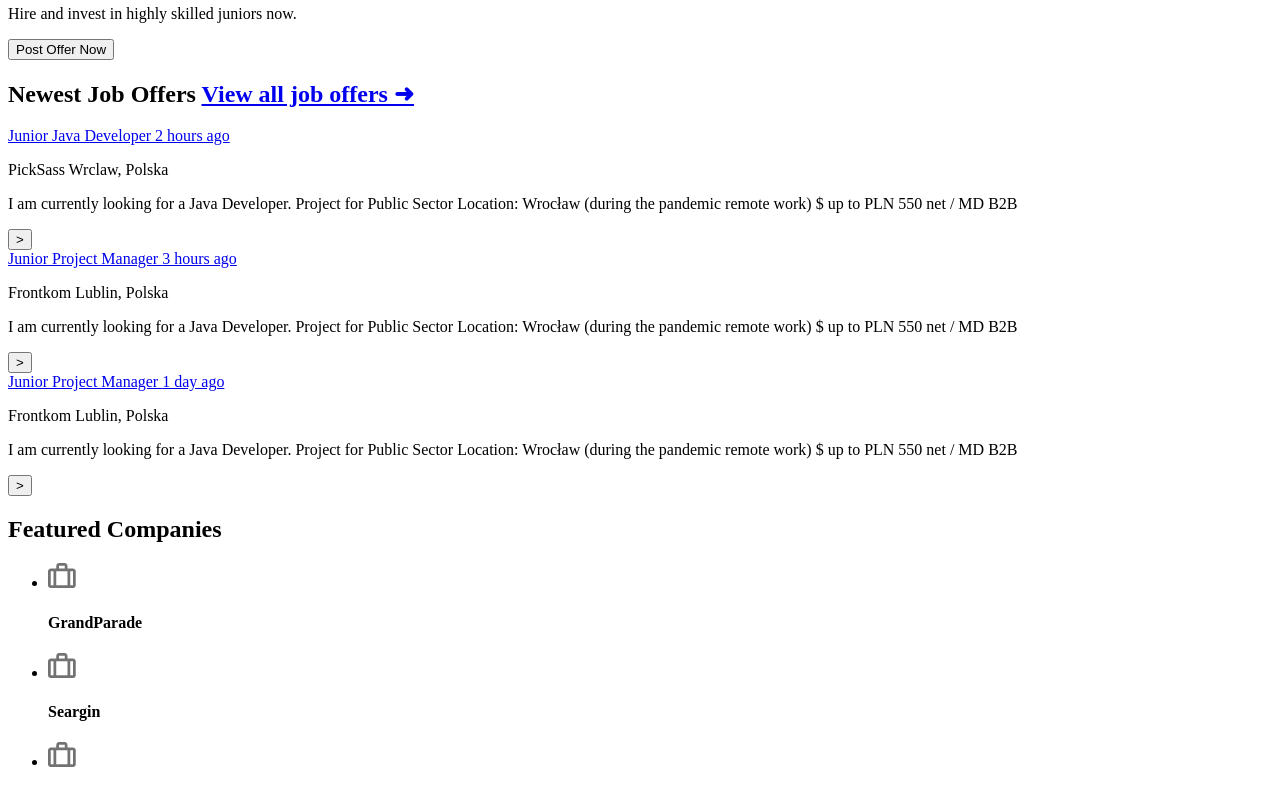
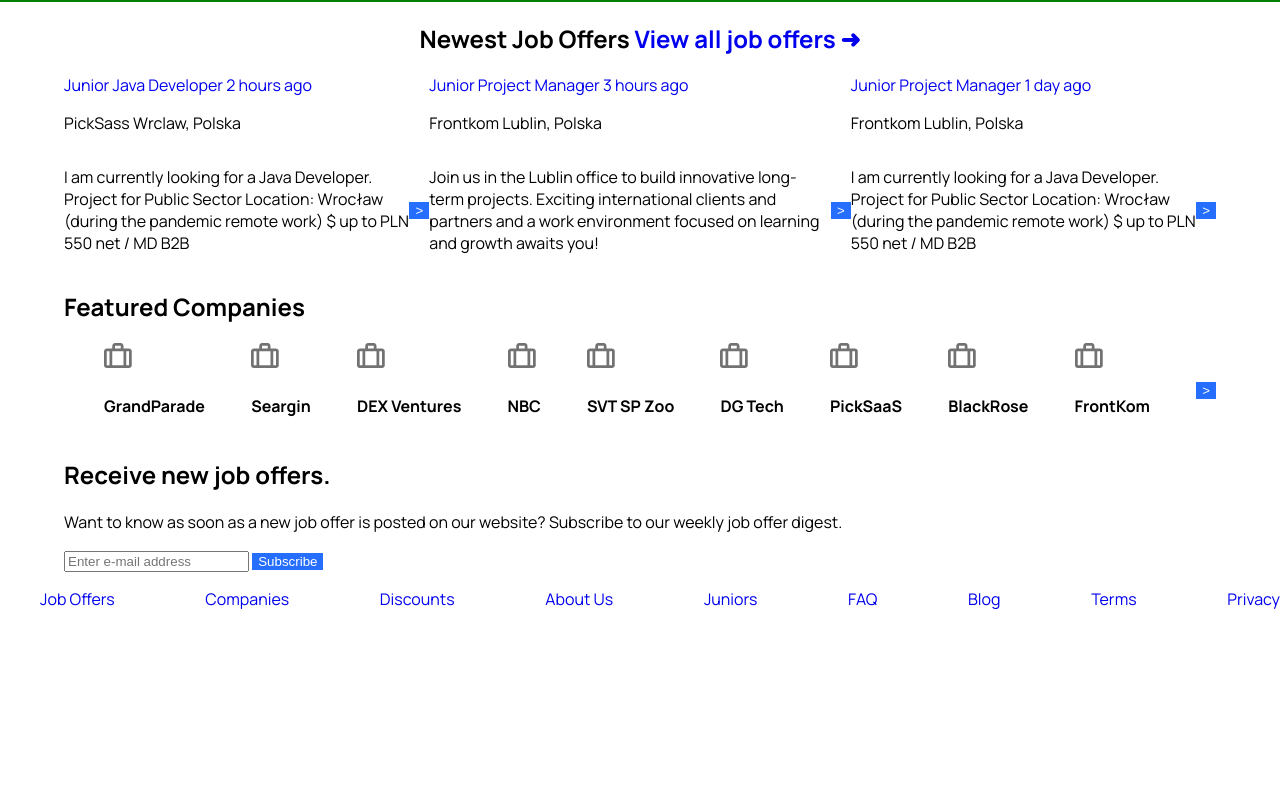
Before and after one commit to thenameiswiiwin/jjo-layout, a plain HTML site: page index.html in a window 1280 px wide. Shown: the part 222-1012 px from the top of the page. After the commit the page ends 848 px from the top, so only its background shows below. Drawn offline with Linux system fonts and the light colour scheme.

Commit message:
CSS: flex, layout

```diff
--- a/css/style.css
+++ b/css/style.css
@@ -1,13 +1,127 @@
+/* VARIABLES */
 :root {
-	ff-primary: 'Manrope', sans-serif;
+	--clr-black: #000;
+	--clr-white: #fff;
+	--clr-btn: #266efd;
+
+	--ff-primary: 'Manrope', sans-serif;
+	--fw-normal: 400;
+	--fw-medium: 500;
+	--fw-semibold: 600;
+	--fw-bold: 700;
 }
+
+/* BORDER TEST */
+header {
+	border: 4px solid green;
+}
+nav {
+	border: 2px dotted blue;
+}
+.hero {
+	border: 2px dotted blue;
+}
+/* main {
+	border: 4px solid red;
+}
+footer {
+	border: 4px solid blue;
+} */
+/* .container {
+	border: 5px dashed brown;
+} */
+/* BORDER TEST */
 
 html {
 	box-sizing: border-box;
 }
-
 *,
 *::before,
 *::after {
 	box-sizing: inherit;
 }
+
+/* GLOBAL */
+body {
+	margin: 0;
+	background-color: var(--clr-white);
+	font-family: var(--ff-primary);
+}
+ul {
+	display: flex;
+	flex-flow: row nowrap;
+	justify-content: space-between;
+	align-items: center;
+	list-style-type: none;
+}
+a {
+	text-decoration: none;
+}
+.container {
+	margin: 0 4rem;
+	padding: 0;
+}
+
+/* BUTTON */
+button {
+	background-color: var(--clr-btn);
+	color: var(--clr-white);
+	border: none;
+}
+
+/* HEADER */
+header {
+	background-image: url(/images/hero-image.png);
+	background-size: cover;
+	background-repeat: no-repeat;
+}
+/* navigation */
+nav {
+	display: flex;
+	flex-flow: row nowrap;
+	justify-content: space-between;
+	align-items: center;
+}
+.nav__logo {
+	color: var(--clr-white);
+	font-weight: var(--fw-bold);
+}
+.nav__menu {
+	padding-top: 0.8rem;
+}
+.menu__item a {
+	font-size: 0.75rem;
+	font-weight: var(--fw-semibold);
+	color: var(--clr-white);
+	padding: 0 0.5rem;
+}
+.menu__btn {
+	font-size: 0.75rem;
+	font-weight: var(--fw-bold);
+	border-radius: 4px;
+	margin-left: 0.4rem;
+	padding: 0.5rem 0.8rem;
+	box-shadow: 2px 2px 2px 2px rgba(35, 104, 255, 0.3);
+}
+
+/* hero */
+
+/* MAIN */
+/* newest job offers */
+section.offers {
+	display: flex;
+	flex-flow: column nowrap;
+	justify-content: center;
+	align-items: center;
+}
+.articles,
+.job__bottom {
+	display: flex;
+	flex-flow: row nowrap;
+	justify-content: space-evenly;
+	align-items: center;
+}
+/* featured companies */
+/* subscribe */
+
+/* FOOTER */
--- a/index.html
+++ b/index.html
@@ -9,89 +9,99 @@
 			href="https://fonts.googleapis.com/css2?family=Manrope:wght@400;500;600;700&display=swap"
 			rel="stylesheet"
 		/>
+		<link rel="stylesheet" href="/css/style.css" />
 		<title>Junior Job Offer</title>
 	</head>
 	<body>
+		<header>
 			<div class="container">
 				<nav>
 					<h1 class="nav__logo">JJO</h1>
 					<ul class="nav__menu">
-					<li class="nav__item"><a href="#">Discounts</a></li>
-					<li class="nav__item"><a href="#">About Us</a></li>
-					<li class="nav__item"><a href="#">FAQ</a></li>
-					<li class="nav__item"><a href="#">Blog</a></li>
-					<button class="btn nav__btn">Login</button>
+						<li class="menu__item"><a href="#">Discounts</a></li>
+						<li class="menu__item"><a href="#">About Us</a></li>
+						<li class="menu__item"><a href="#">FAQ</a></li>
+						<li class="menu__item"><a href="#">Blog</a></li>
+						<button class="menu__btn">Login</button>
 					</ul>
 				</nav>
 				<!-- NAVIGATION END -->
-			<header class="hero">
+				<section class="hero">
 					<h2 class="hero__title">Juniors make IT work.</h2>
 					<p class="hero__description">
 						Hire and invest in highly skilled juniors now.
 					</p>
-				<button class="btn hero_btn">Post Offer Now</button>
+					<button class="hero__btn">Post Offer Now</button>
+				</section>
+				<!-- HERO END -->
+			</div>
+			<!-- CONTAINER END -->
 		</header>
-			<!-- HERO END -->
+		<!-- HEADER END -->
 		<main>
+			<div class="container">
 				<section class="offers">
 					<h1 class="offers__title">
 						Newest Job Offers
-						<a href="#" class="offers__btn btn">View all job offers ➜</a>
+						<a href="#" class="offers__btn">View all job offers ➜</a>
 					</h1>
-					<article class="offers__job--top">
-						<div class="job__info">
+					<div class="articles">
+						<article class="offers__job">
+							<div class="job__top">
 								<a href="#" class="job__title"
 									>Junior Java Developer
 									<span class="job__time">2 hours ago</span></a
 								>
 								<p><span class="job__company">PickSass</span> Wrclaw, Polska</p>
 							</div>
-						<div class="offers__job--bottom">
+							<div class="job__bottom">
 								<p>
-								I am currently looking for a Java Developer. Project for Public
-								Sector Location: Wrocław (during the pandemic remote work) $ up
-								to PLN 550 net / MD B2B
+									I am currently looking for a Java Developer. Project for
+									Public Sector Location: Wrocław (during the pandemic remote
+									work) $ up to PLN 550 net / MD B2B
 								</p>
-							<button class="btn job__btn">></button>
+								<button class="job__btn">></button>
 							</div>
 						</article>
 						<!-- ARTICLE 1 ENDS -->
-					<article class="offers__job--top">
-						<div class="job__info">
+						<article class="offers__job">
+							<div class="job__top">
 								<a href="#" class="job__title"
 									>Junior Project Manager
 									<span class="job__time">3 hours ago</span></a
 								>
 								<p><span class="job__company">Frontkom</span> Lublin, Polska</p>
 							</div>
-						<div class="offers__job--bottom">
+							<div class="job__bottom">
 								<p>
-								I am currently looking for a Java Developer. Project for Public
-								Sector Location: Wrocław (during the pandemic remote work) $ up
-								to PLN 550 net / MD B2B
+									Join us in the Lublin office to build innovative long-term
+									projects. Exciting international clients and partners and a
+									work environment focused on learning and growth awaits you!
 								</p>
-							<button class="btn job__btn">></button>
+								<button class="job__btn">></button>
 							</div>
 						</article>
 						<!-- ARTICLE 2 ENDS -->
-					<article class="offers__job--top">
-						<div class="job__info">
+						<article class="offers__job">
+							<div class="job__top">
 								<a href="#" class="job__title"
 									>Junior Project Manager
 									<span class="job__time">1 day ago</span></a
 								>
 								<p><span class="job__company">Frontkom</span> Lublin, Polska</p>
 							</div>
-						<div class="offers__job--bottom">
+							<div class="job__bottom">
 								<p>
-								I am currently looking for a Java Developer. Project for Public
-								Sector Location: Wrocław (during the pandemic remote work) $ up
-								to PLN 550 net / MD B2B
+									I am currently looking for a Java Developer. Project for
+									Public Sector Location: Wrocław (during the pandemic remote
+									work) $ up to PLN 550 net / MD B2B
 								</p>
-							<button class="btn job__btn">></button>
+								<button class="job__btn">></button>
 							</div>
 						</article>
 						<!-- ARTICLE 3 ENDS -->
+					</div>
+					<!-- ARTICLES END -->
 				</section>
 				<!-- NEWEST JOB OFFERS END -->
 				<section class="featured">
@@ -169,7 +179,7 @@
 							/>
 							<h4 class="featured__description">FrontKom</h4>
 						</li>
-						<button class="btn featured__btn">></button>
+						<button class="featured__btn">></button>
 					</ul>
 					<!-- FEATURED LIST END -->
 				</section>
@@ -187,25 +197,27 @@
 							placeholder="Enter e-mail address"
 							class="subscribe__input"
 						/>
-					<button class="btn subscribe-btn">Subscribe</button>
+						<button class="subscribe__btn">Subscribe</button>
+					</div>
 				</section>
 				<!-- SUBSCRIBE END -->
+			</div>
+			<!-- CONTAINER END -->
 		</main>
 		<!-- MAIN END  -->
 		<footer>
 			<ul class="footer">
-					<li class="footer-item"><a href="#">Job Offers</a></li>
-					<li class="footer-item"><a href="#">Companies</a></li>
-					<li class="footer-item"><a href="#">Discounts</a></li>
-					<li class="footer-item"><a href="#">About Us</a></li>
-					<li class="footer-item"><a href="#">Juniors</a></li>
-					<li class="footer-item"><a href="#">FAQ</a></li>
-					<li class="footer-item"><a href="#">Blog</a></li>
-					<li class="footer-item"><a href="#">Terms</a></li>
-					<li class="footer-item"><a href="#">Privacy</a></li>
+				<li class="footer__item"><a href="#">Job Offers</a></li>
+				<li class="footer__item"><a href="#">Companies</a></li>
+				<li class="footer__item"><a href="#">Discounts</a></li>
+				<li class="footer__item"><a href="#">About Us</a></li>
+				<li class="footer__item"><a href="#">Juniors</a></li>
+				<li class="footer__item"><a href="#">FAQ</a></li>
+				<li class="footer__item"><a href="#">Blog</a></li>
+				<li class="footeR__item"><a href="#">Terms</a></li>
+				<li class="footer__item"><a href="#">Privacy</a></li>
 			</ul>
 		</footer>
 		<!-- FOOTER END -->
-		</div>
 	</body>
 </html>
```
Lines whose indentation alone changed are shown as unchanged.
